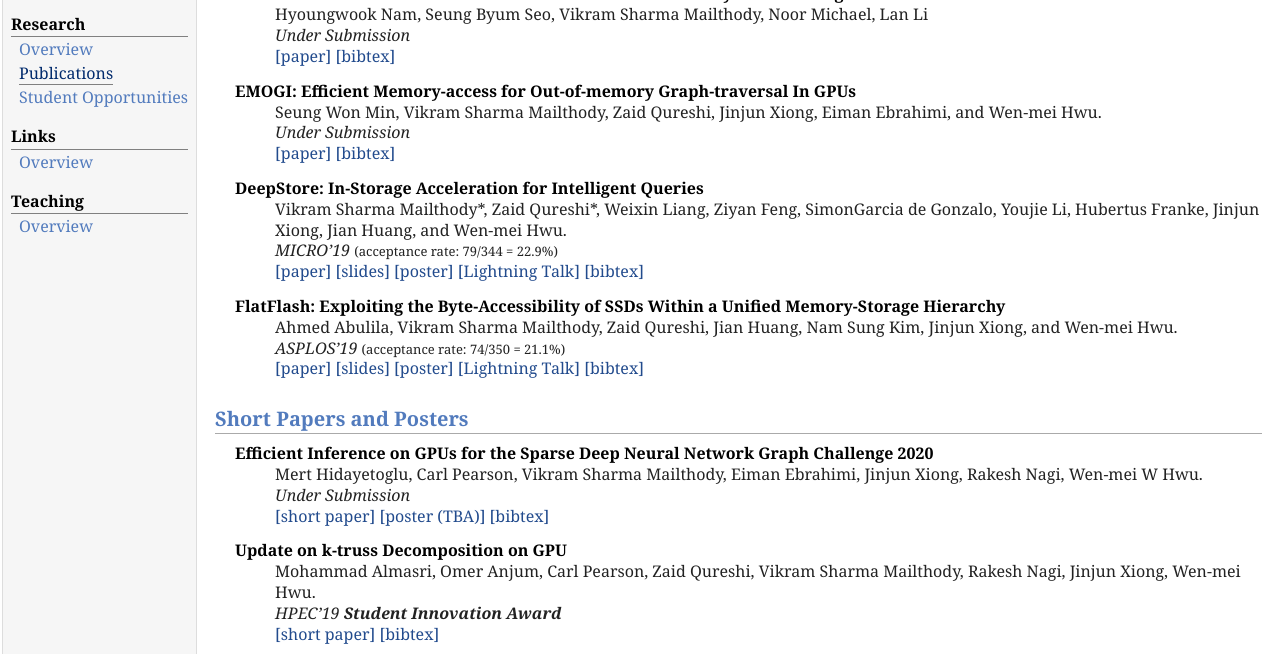
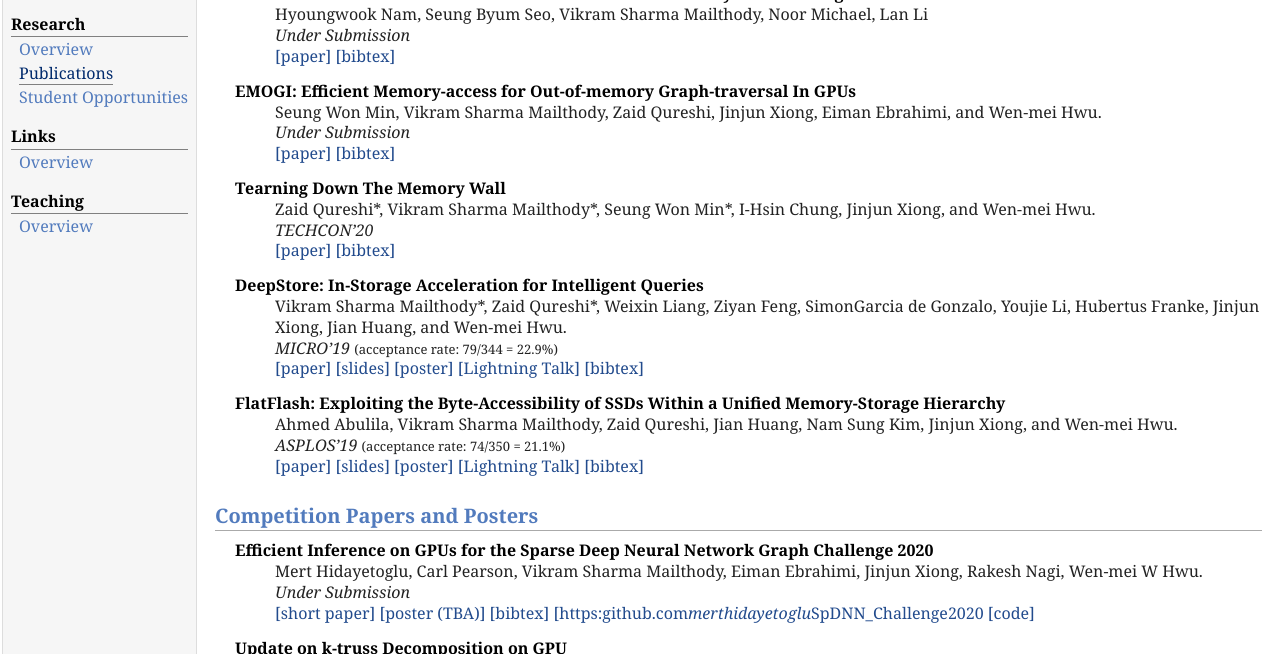
Before and after one commit to msharmavikram/msharmavikram.github.io, a plain HTML site: page publications.html in a window 1280 px wide. Shown: the part 127-781 px from the top of the page. Drawn offline with Linux system fonts and the light colour scheme.

Commit message:
techcon paper added

```diff
--- a/publications.html
+++ b/publications.html
@@ -53,6 +53,13 @@
 <a href="publications/paper/paper-emogi-arxiv.pdf">[paper]</a> <a href="publications/bib/bib-emogi-arxiv.bib">[bibtex]</a> </p></dd>
 </dl>
 <dl>
+<dt><b>Tearning Down The Memory Wall</b></dt>
+<dd><p>
+Zaid Qureshi*, Vikram Sharma Mailthody*, Seung Won Min*, I-Hsin Chung, Jinjun Xiong, and Wen-mei Hwu. <br />
+<i>TECHCON&rsquo;20</i> <br />
+<a href="publications/paper/paper-erudite-arxiv.pdf">[paper]</a> <a href="publications/bib/bib-erudite-arxiv.bib">[bibtex]</a>  </p></dd>
+</dl>
+<dl>
 <dt><b>DeepStore: In-Storage Acceleration for Intelligent Queries</b></dt>
 <dd><p>
 Vikram Sharma Mailthody*, Zaid Qureshi*, Weixin Liang, Ziyan Feng, SimonGarcia de Gonzalo, Youjie Li, Hubertus Franke, Jinjun Xiong, Jian Huang, and Wen-mei Hwu. <br />
@@ -66,13 +73,13 @@
 <i>ASPLOS&rsquo;19</i> <font size=-1>(acceptance rate: 74/350 = 21.1%)</font><br />
 <a href="publications/paper/paper-flatflash-asplos19.pdf">[paper]</a> <a href="publications/slides/slides-flatflash-asplos19.pptx">[slides]</a> <a href="publications/poster/poster-flatflash-asplos19.pdf">[poster]</a> <a href="https://www.youtube.com/watch?v=QTmGx9-lLvM">[Lightning Talk]</a> <a href="publications/bib/bib-flatflash-asplos19.bib">[bibtex]</a> </p></dd>
 </dl>
-<h2>Short Papers and Posters</h2>
+<h2>Competition Papers and Posters</h2>
 <dl>
 <dt><b>Efficient Inference on GPUs for the Sparse Deep Neural Network Graph Challenge 2020</b></dt>
 <dd><p>
 Mert Hidayetoglu, Carl Pearson, Vikram Sharma Mailthody, Eiman Ebrahimi, Jinjun Xiong, Rakesh Nagi, Wen-mei W Hwu. <br />
 <i>Under Submission</i><br />
-<a href="publications/paper/paper-sparsednn-arxiv.pdf">[short paper]</a> <a href="publications/paper/paper-sparsednn-arxiv.pdf">[poster (TBA)]</a> <a href="publications/bib/bib-graphchallengektruss-hpec19.bib">[bibtex]</a></p></dd>
+<a href="publications/paper/paper-sparsednn-arxiv.pdf">[short paper]</a> <a href="publications/paper/paper-sparsednn-arxiv.pdf">[poster (TBA)]</a> <a href="publications/bib/bib-graphchallengektruss-hpec19.bib">[bibtex] [https:<i></i>github.com<i>merthidayetoglu</i>SpDNN_Challenge2020 [code]</a></p></dd>
 </dl>
 <dl>
 <dt><b>Update on k-truss Decomposition on GPU</b></dt>
```
Also changed, not shown: index.html (+1 -1 lines), 4 other files.
